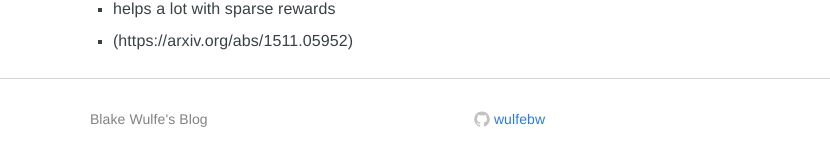
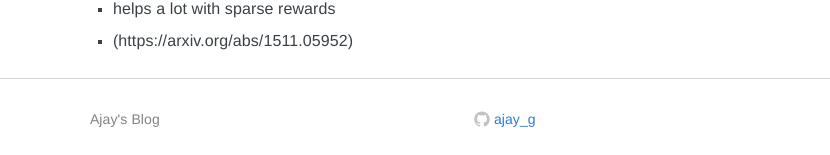
Before and after one commit to ajaygunalan/ajaygunalan.github.io, a Jekyll site: the page built from _posts/2017-04-15-dqn.md, in a window 1280 px wide and 900 px high, scrolled down 2428 px. Shown: the part 742-897 px from the top of the window, without its empty margins (240-1070 px from the left). Built offline with Jekyll 4.4.1, drawn with Linux system fonts in a browser that asks for light colours; some web fonts are replaced.

Commit message:
Update footer.html

```diff
--- a/_includes/footer.html
+++ b/_includes/footer.html
@@ -4,7 +4,7 @@
     <div class="row">
       <div class="col-md-6">
         <ul class="footer-list">
-          <li>Blake Wulfe's Blog</li>
+          <li>Ajay's Blog</li>
         </ul>
       </div>
       <div class="col-md-6">
@@ -25,7 +25,7 @@
                 c0,0.208,0.14,0.449,0.534,0.373c3.081-1.028,5.302-3.935,5.302-7.362C15.76,3.906,12.285,0.431,7.999,0.431z"/>
               </svg>
             </span>
-            <span class="username">wulfebw</span>
+            <span class="username">ajay_g</span>
           </a>
         </li>
         </ul>
```
